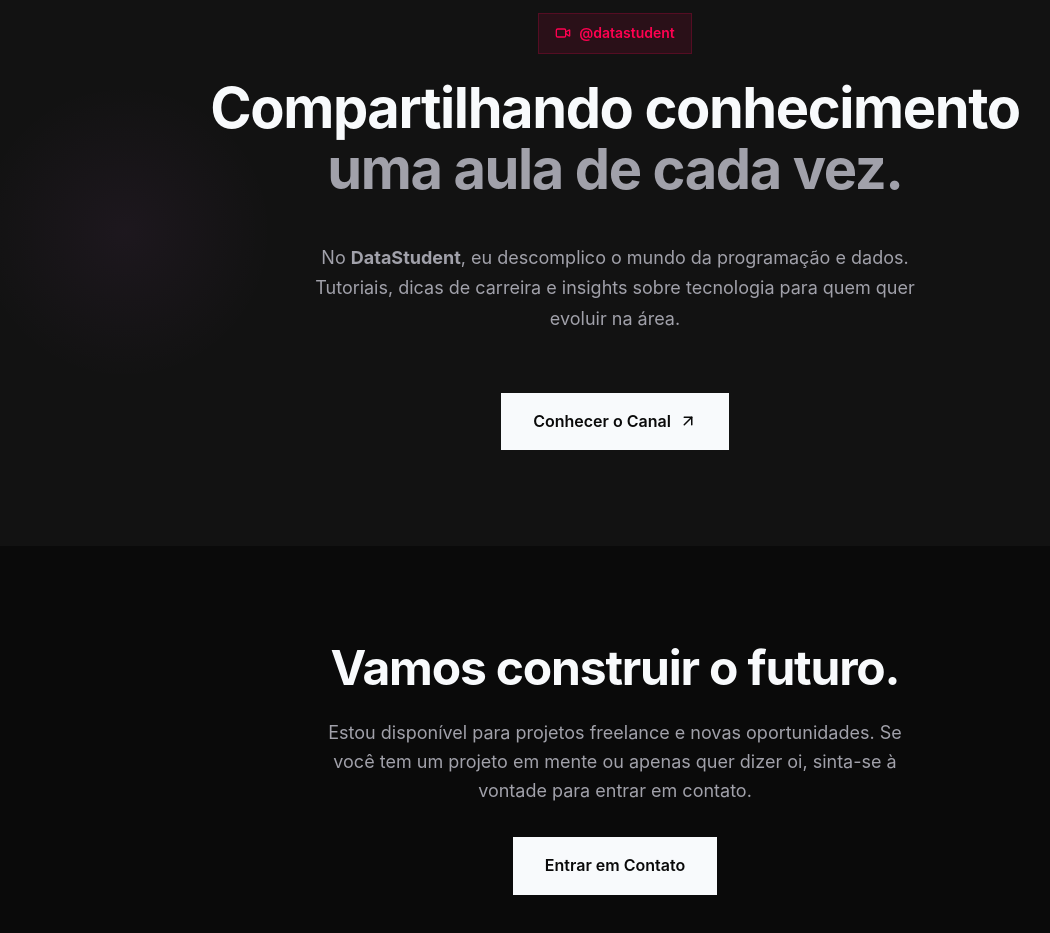
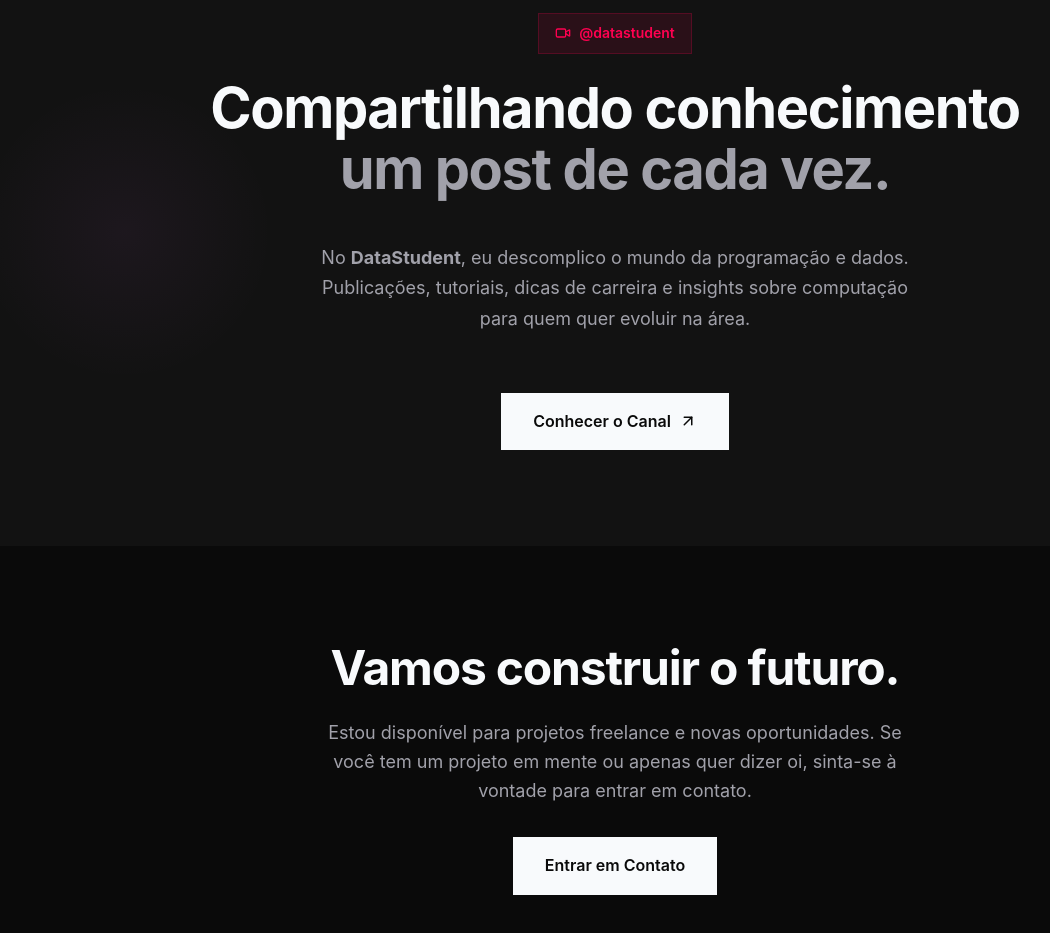
Before and after one commit to Haell39/portfolio_Rafael_Dutra, a React (Vite) app: page / in a window 1280 px wide. Shown: the part 4220-5153 px from the top of the page, without its empty margins (25-1075 px from the left). Built offline with nearby package versions, Linux system fonts and the light colour scheme.

Commit message:
Update DataStudent.jsx

```diff
--- a/src/components/DataStudent.jsx
+++ b/src/components/DataStudent.jsx
@@ -76,7 +76,7 @@ export default function DataStudent() {
               Compartilhando conhecimento
               <br />
               <span style={{ color: "var(--text-secondary)" }}>
-                uma aula de cada vez.
+                um post de cada vez.
               </span>
             </h2>
 
@@ -89,8 +89,8 @@ export default function DataStudent() {
               }}
             >
               No <strong>DataStudent</strong>, eu descomplico o mundo da
-              programação e dados. Tutoriais, dicas de carreira e insights sobre
-              tecnologia para quem quer evoluir na área.
+              programação e dados. Publicações, tutoriais, dicas de carreira e insights sobre
+              computação para quem quer evoluir na área.
             </p>
 
             <motion.a
```
